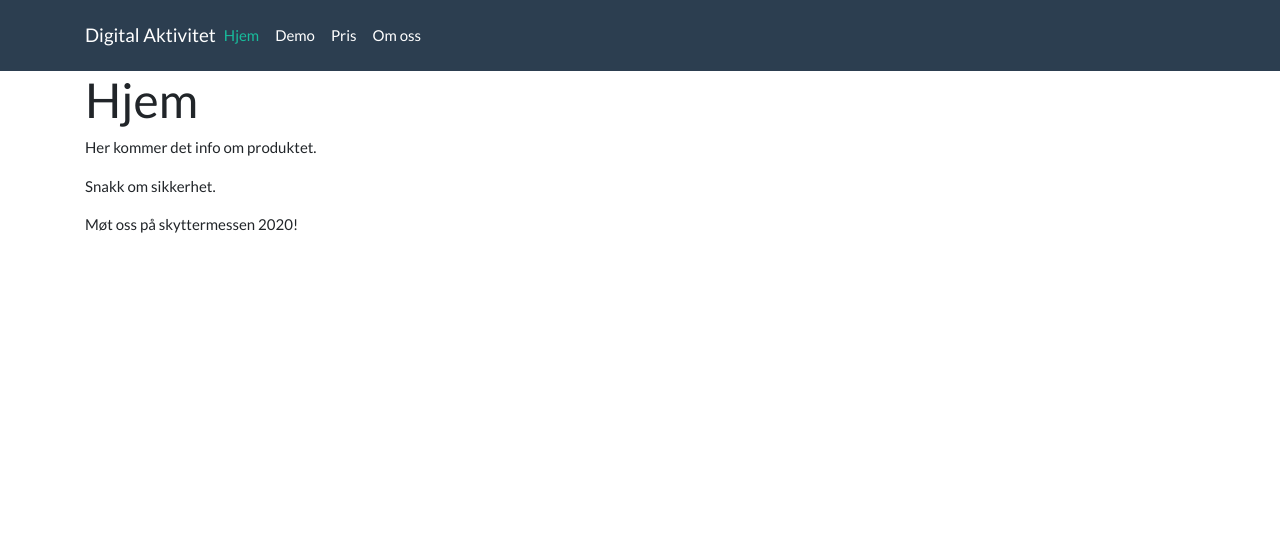
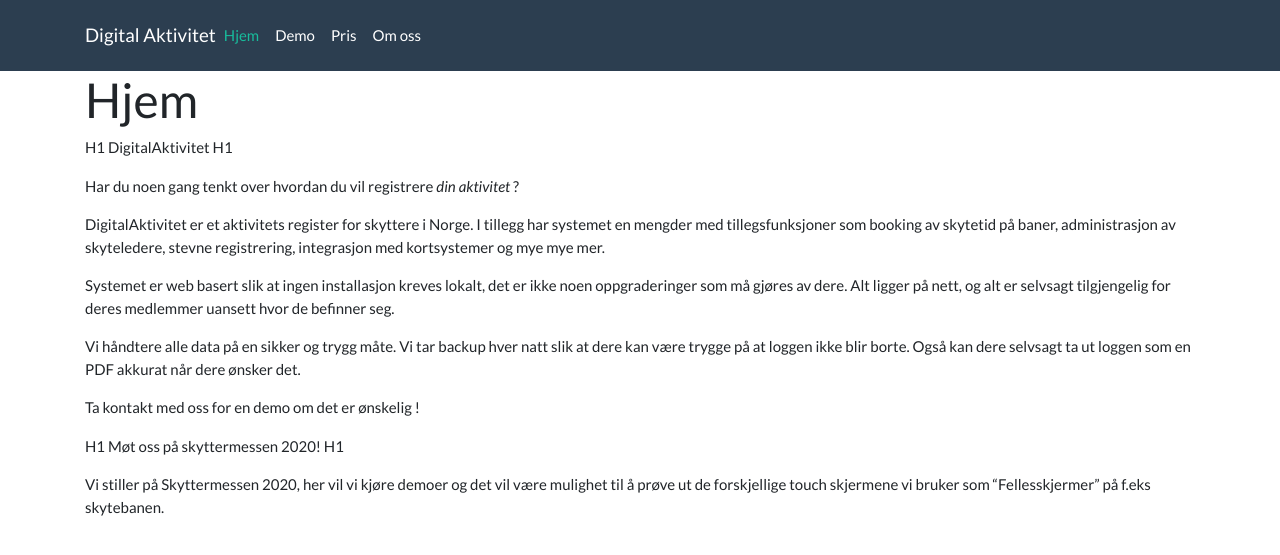
Before and after one commit to xibriz/digitalaktivitet, a Jekyll site: the page built from index.md, in a window 1280 px wide. Shown: the top 555 px of the page. Built offline with Jekyll 4.4.1, drawn with Linux system fonts in a browser that asks for light colours.

Commit message:
Update index.md
Added text to main

```diff
--- a/index.md
+++ b/index.md
@@ -3,8 +3,22 @@ title: Hjem
 ---
 # Hjem
 
-Her kommer det info om produktet.
+H1 DigitalAktivitet H1
 
-Snakk om sikkerhet.
+Har du noen gang tenkt over hvordan du vil registrere _din aktivitet_ ?
 
+DigitalAktivitet er et aktivitets register for skyttere i Norge. I tillegg har systemet en mengder med tillegsfunksjoner som booking av skytetid på baner, administrasjon av skyteledere, stevne registrering, integrasjon med kortsystemer  og mye mye mer.
+
+Systemet er web basert slik at ingen installasjon kreves lokalt, det er ikke noen oppgraderinger som må gjøres av dere. Alt ligger på nett, og alt er selvsagt tilgjengelig for deres medlemmer uansett hvor de befinner seg.
+
+Vi håndtere alle data på en sikker og trygg måte. Vi tar backup hver natt slik at dere kan være trygge på at loggen ikke blir borte. Også kan dere selvsagt ta ut loggen som en PDF akkurat når dere ønsker det.
+
+
+Ta kontakt med oss for en demo om det er ønskelig !
+
+
+H1
 Møt oss på skyttermessen 2020!
+H1
+
+Vi stiller på Skyttermessen 2020, her vil vi kjøre demoer og det vil være mulighet til å prøve ut de forskjellige touch skjermene vi bruker som "Fellesskjermer" på f.eks skytebanen.
```
